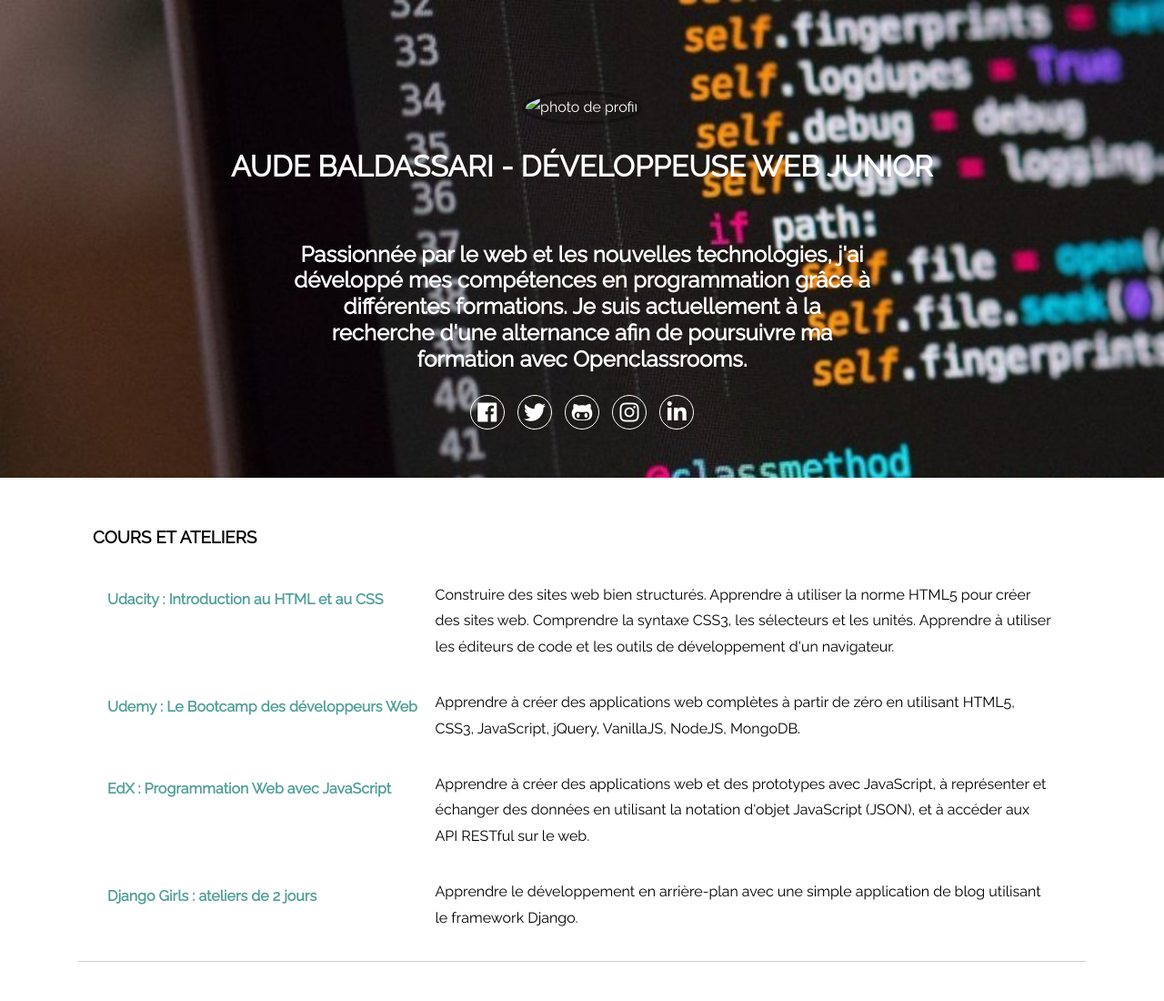
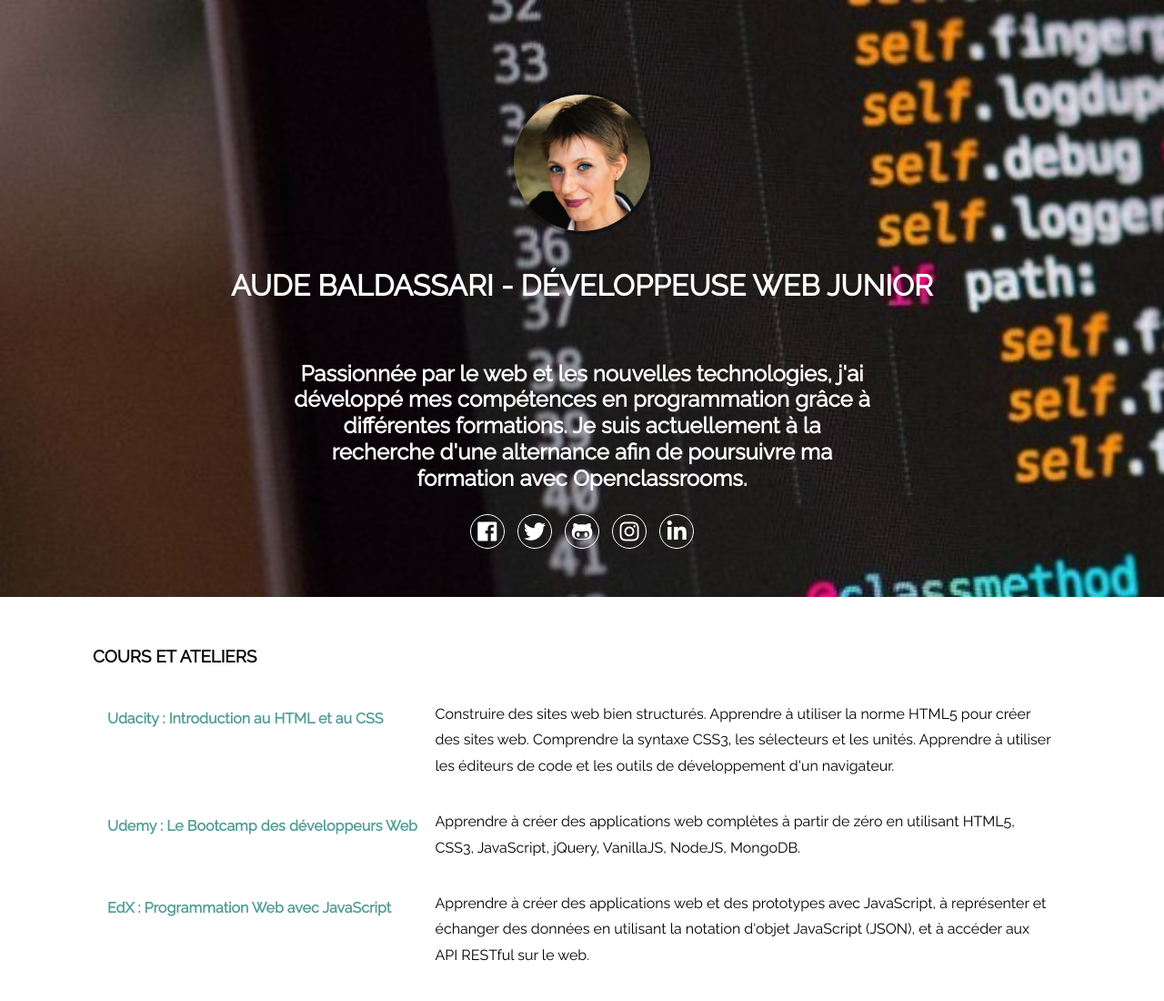
Before and after one commit to audebaldassari/Portfolio, a plain HTML site: page index.html in a window 1280 px wide. Shown: the top 1100 px of the page at 91% size. Drawn offline with Linux system fonts and the light colour scheme.

Commit message:
Update index.html

```diff
--- a/index.html
+++ b/index.html
@@ -26,7 +26,7 @@
   <body>
     <header>
       <div>
-        <img src="img/miniature.jpeg" alt="photo de profil" />
+        <img src="img/miniature.jpg" alt="photo de profil" />
       </div>
       <h1>Aude Baldassari - Développeuse Web Junior</h1>
       <section>
```
